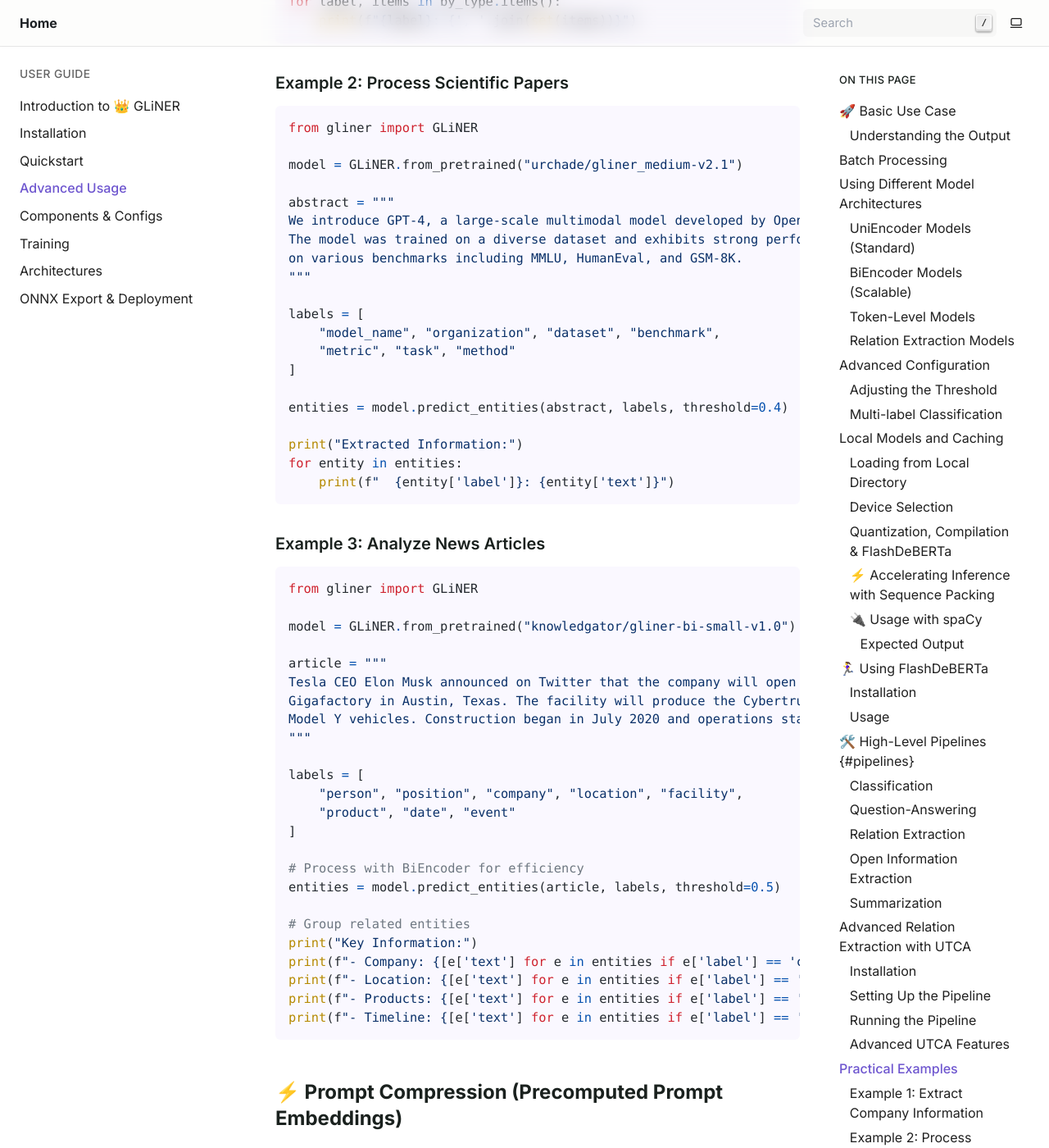
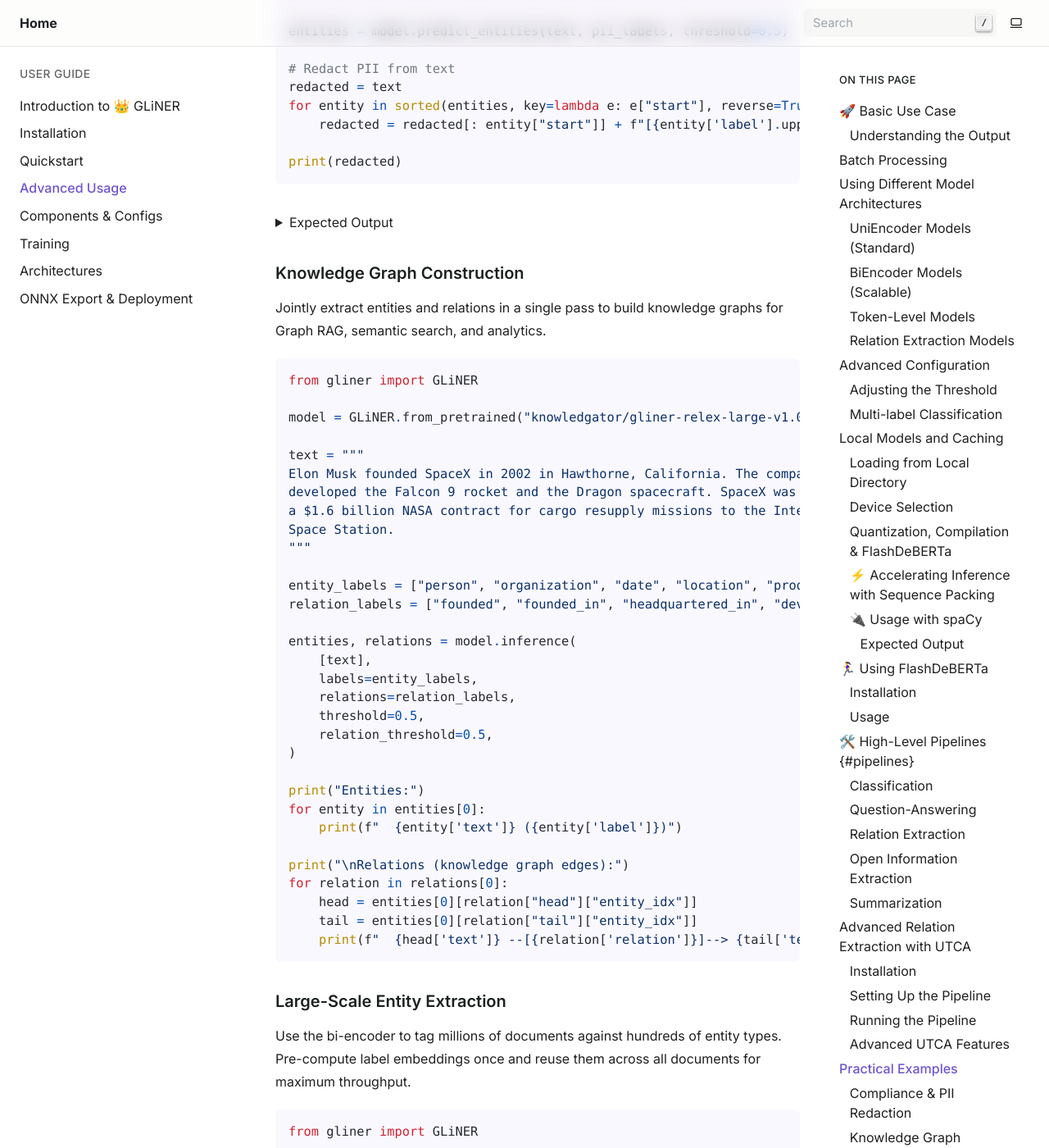
Before and after one commit to urchade/GLiNER, a Sphinx documentation site: the page built from docs/usage.md, in a window 1280 px wide and 1400 px high, scrolled down 21815 px. Shown: the whole window at 82% size. Built offline with Sphinx 7.4.7, drawn with Linux system fonts in a browser that asks for light colours; pages that are not in the unit, such as notebooks, are missing from menus; some of the changed text lies outside the part shown.

Commit message:
update docs with more usage examples

````diff
--- a/docs/usage.md
+++ b/docs/usage.md
@@ -910,84 +910,233 @@ relations = [
 
 ## Practical Examples
 
-### Example 1: Extract Company Information
+### Compliance & PII Redaction
+
+Detect and mask personal data across documents using GLiNER's multilingual PII model, which covers 40+ entity types (SSN, credit cards, passports, emails, IBANs, etc.) in 100+ languages.
 
 ```python
 from gliner import GLiNER
 
-model = GLiNER.from_pretrained("urchade/gliner_small-v2.1")
+model = GLiNER.from_pretrained("urchade/gliner_multi_pii-v1")
 
 text = """
-Apple Inc. is headquartered in Cupertino, California. The company was founded
-by Steve Jobs, Steve Wozniak, and Ronald Wayne in April 1976. Tim Cook is the
-current CEO. Apple's main products include iPhone, iPad, and Mac computers.
+Patient John Smith (DOB: 03/15/1982, SSN: 123-45-6789) was seen at
+Mayo Clinic on January 10, 2024. Contact: john.smith@email.com,
++1-555-867-5309. Insurance ID: BC-9876543. His home address is
+742 Evergreen Terrace, Springfield, IL 62704.
 """
 
-labels = ["company", "location", "person", "position", "product", "date"]
-entities = model.predict_entities(text, labels, threshold=0.5)
+pii_labels = [
+    "person", "date of birth", "social security number", "email",
+    "phone number", "medical facility", "insurance id", "address",
+]
 
-# Organize by type
-from collections import defaultdict
-by_type = defaultdict(list)
-for entity in entities:
-    by_type[entity['label']].append(entity['text'])
+entities = model.predict_entities(text, pii_labels, threshold=0.5)
 
-for label, items in by_type.items():
-    print(f"{label}: {', '.join(set(items))}")
+# Redact PII from text
+redacted = text
+for entity in sorted(entities, key=lambda e: e["start"], reverse=True):
+    redacted = redacted[: entity["start"]] + f"[{entity['label'].upper()}]" + redacted[entity["end"] :]
+
+print(redacted)
 ```
 
-### Example 2: Process Scientific Papers
+<details>
+<summary>Expected Output</summary>
+
+```
+Patient [PERSON] (DOB: [DATE OF BIRTH], SSN: [SOCIAL SECURITY NUMBER]) was seen at
+[MEDICAL FACILITY] on January 10, 2024. Contact: [EMAIL],
+[PHONE NUMBER]. Insurance ID: [INSURANCE ID]. His home address is
+[ADDRESS].
+```
+</details>
+
+### Knowledge Graph Construction
+
+Jointly extract entities and relations in a single pass to build knowledge graphs for Graph RAG, semantic search, and analytics.
 
 ```python
 from gliner import GLiNER
 
-model = GLiNER.from_pretrained("urchade/gliner_medium-v2.1")
+model = GLiNER.from_pretrained("knowledgator/gliner-relex-large-v1.0")
 
-abstract = """
-We introduce GPT-4, a large-scale multimodal model developed by OpenAI.
-The model was trained on a diverse dataset and exhibits strong performance
-on various benchmarks including MMLU, HumanEval, and GSM-8K.
+text = """
+Elon Musk founded SpaceX in 2002 in Hawthorne, California. The company
+developed the Falcon 9 rocket and the Dragon spacecraft. SpaceX was awarded
+a $1.6 billion NASA contract for cargo resupply missions to the International
+Space Station.
 """
 
-labels = [
-    "model_name", "organization", "dataset", "benchmark",
-    "metric", "task", "method"
-]
+entity_labels = ["person", "organization", "date", "location", "product", "monetary value"]
+relation_labels = ["founded", "founded_in", "headquartered_in", "developed", "awarded_by"]
 
-entities = model.predict_entities(abstract, labels, threshold=0.4)
+entities, relations = model.inference(
+    [text],
+    labels=entity_labels,
+    relations=relation_labels,
+    threshold=0.5,
+    relation_threshold=0.5,
+)
 
-print("Extracted Information:")
-for entity in entities:
-    print(f"  {entity['label']}: {entity['text']}")
+print("Entities:")
+for entity in entities[0]:
+    print(f"  {entity['text']} ({entity['label']})")
+
+print("\nRelations (knowledge graph edges):")
+for relation in relations[0]:
+    head = entities[0][relation["head"]["entity_idx"]]
+    tail = entities[0][relation["tail"]["entity_idx"]]
+    print(f"  {head['text']} --[{relation['relation']}]--> {tail['text']}")
 ```
 
-### Example 3: Analyze News Articles
+### Large-Scale Entity Extraction
+
+Use the bi-encoder to tag millions of documents against hundreds of entity types. Pre-compute label embeddings once and reuse them across all documents for maximum throughput.
 
 ```python
 from gliner import GLiNER
 
-model = GLiNER.from_pretrained("knowledgator/gliner-bi-small-v1.0")
-
-article = """
-Tesla CEO Elon Musk announced on Twitter that the company will open a new
-Gigafactory in Austin, Texas. The facility will produce the Cybertruck and
-Model Y vehicles. Construction began in July 2020 and operations started in 2021.
-"""
+model = GLiNER.from_pretrained("knowledgator/gliner-bi-base-v2.0", map_location="cuda")
 
 labels = [
-    "person", "position", "company", "location", "facility",
-    "product", "date", "event"
+    "person", "organization", "location", "date", "product", "event",
+    "technology", "software", "programming_language", "framework",
+    "database", "protocol", "standard", "regulation", "currency",
+    "measurement", "chemical_compound", "disease", "medication",
+    # ... scale to hundreds of types
 ]
 
-# Process with BiEncoder for efficiency
-entities = model.predict_entities(article, labels, threshold=0.5)
+# Pre-compute label embeddings once
+label_embeddings = model.encode_labels(labels, batch_size=32)
 
-# Group related entities
-print("Key Information:")
-print(f"- Company: {[e['text'] for e in entities if e['label'] == 'company']}")
-print(f"- Location: {[e['text'] for e in entities if e['label'] == 'location']}")
-print(f"- Products: {[e['text'] for e in entities if e['label'] == 'product']}")
-print(f"- Timeline: {[e['text'] for e in entities if e['label'] == 'date']}")
+# Process a large document collection efficiently
+documents = [
+    "Python 3.12 was released by the PSF in October 2023.",
+    "The FDA approved a new treatment for Type 2 diabetes.",
+    "Tesla announced record Q4 revenue of $25.2 billion.",
+    # ... millions of documents
+]
+
+all_entities = model.batch_predict_with_embeds(
+    documents,
+    label_embeddings,
+    labels,
+    threshold=0.5,
+    batch_size=64,
+)
+
+for doc, entities in zip(documents, all_entities):
+    print(f"\n{doc[:60]}...")
+    for entity in entities:
+        print(f"  {entity['text']} => {entity['label']} ({entity['score']:.2f})")
+```
+
+### Domain-Specific NER
+
+Fine-tune GLiNER on your specialized corpus (biomedical, legal, financial, etc.) with minimal labeled data to get high-quality extraction for domain terms.
+
+```python
+from gliner import GLiNER
+
+# Start from a pre-trained model
+model = GLiNER.from_pretrained("gliner-community/gliner_small-v2.5")
+
+# Prepare domain-specific training data (NER format)
+train_data = [
+    {
+        "tokenized_text": ["Aspirin", "reduces", "inflammation", "in", "rheumatoid", "arthritis", "patients", "."],
+        "ner": [
+            [0, 0, "medication"],
+            [2, 2, "condition"],
+            [4, 5, "disease"],
+        ],
+    },
+    {
+        "tokenized_text": ["Metformin", "is", "prescribed", "for", "Type", "2", "diabetes", "."],
+        "ner": [
+            [0, 0, "medication"],
+            [4, 6, "disease"],
+        ],
+    },
+    # ... add more examples from your domain
+]
+
+# Fine-tune — even 50–200 examples can yield strong results
+model.train_model(
+    train_dataset=train_data,
+    output_dir="models/bio-gliner",
+    max_steps=500,
+    per_device_train_batch_size=8,
+    learning_rate=1e-5,
+    bf16=True,
+)
+
+# Use the fine-tuned model
+text = "The patient was started on Lisinopril 10mg for hypertension."
+entities = model.predict_entities(text, ["medication", "dosage", "disease"], threshold=0.5)
+for entity in entities:
+    print(f"  {entity['text']} => {entity['label']}")
+```
+
+For detailed training guides, see the [training documentation](https://urchade.github.io/GLiNER/training.html).
+
+### Multi-lingual Information Extraction
+
+Extract structured data from 100+ languages with a single model — no per-language setup required.
+
+```python
+from gliner import GLiNER
+
+model = GLiNER.from_pretrained("urchade/gliner_multi-v2.1")
+
+texts = {
+    "English": "Barack Obama was born in Honolulu, Hawaii on August 4, 1961.",
+    "French": "Emmanuel Macron est le président de la République française depuis 2017.",
+    "Japanese": "東京都は日本の首都であり、2021年にオリンピックが開催されました。",
+    "Arabic": "تأسست شركة أرامكو السعودية في عام 1933 في المملكة العربية السعودية.",
+}
+
+labels = ["person", "location", "organization", "date"]
+
+for lang, text in texts.items():
+    entities = model.predict_entities(text, labels, threshold=0.5)
+    print(f"\n{lang}: {text[:60]}...")
+    for entity in entities:
+        print(f"  {entity['text']} => {entity['label']}")
+```
+
+### Search & Retrieval Augmentation
+
+Parse user queries into structured entities to improve search relevance and RAG pipelines — route queries, filter results, or enrich retrieval context.
+
+```python
+from gliner import GLiNER
+
+model = GLiNER.from_pretrained("gliner-community/gliner_small-v2.5")
+
+queries = [
+    "What were Apple's revenue numbers in Q3 2023?",
+    "Find clinical trials for Alzheimer's treatment in Europe",
+    "Show me Python machine learning libraries released after 2022",
+]
+
+query_labels = [
+    "company", "metric", "time_period", "disease", "treatment",
+    "location", "programming_language", "topic", "product_type",
+]
+
+for query in queries:
+    entities = model.predict_entities(query, query_labels, threshold=0.4)
+    print(f"\nQuery: {query}")
+
+    # Build structured filters from extracted entities
+    filters = {entity["label"]: entity["text"] for entity in entities}
+    print(f"  Extracted filters: {filters}")
+
+    # Use filters to enhance retrieval
+    # e.g., add metadata filters to your vector DB query,
+    # or expand the search with entity synonyms
 ```
 
 ## ⚡ Prompt Compression (Precomputed Prompt Embeddings)
````
